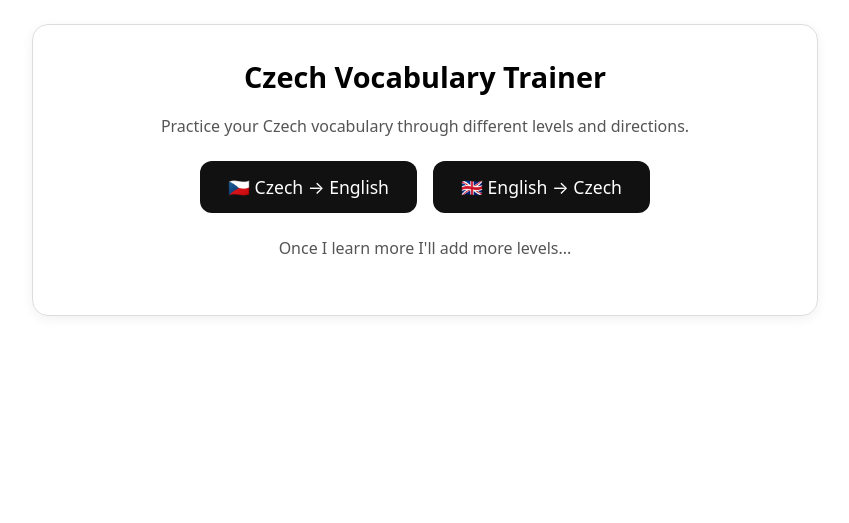
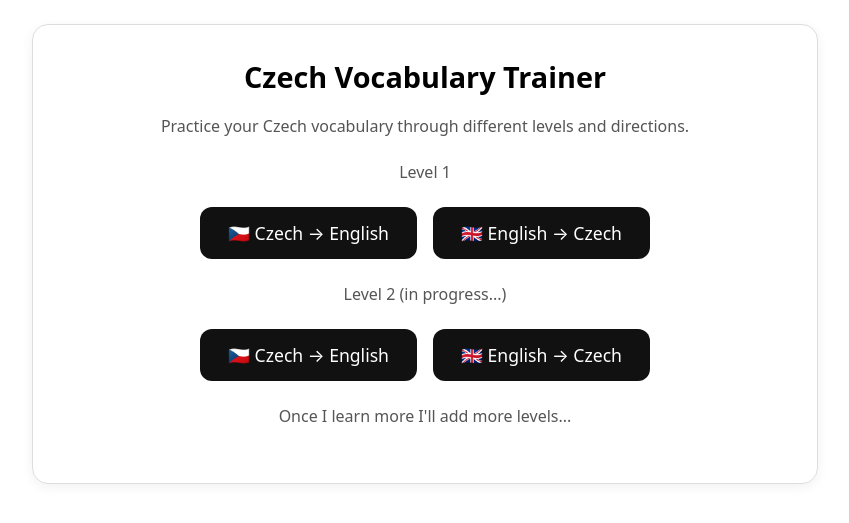
Before and after one commit to ferzener/practice-czech, a PHP site: page / in a window 1280 px wide. Shown: the top 523 px of the page, without its empty margins (215-1064 px from the left). Run offline with PHP 8.4, Linux system fonts and the light colour scheme.

Commit message:
Update index.php

```diff
--- a/index.php
+++ b/index.php
@@ -23,9 +23,15 @@ mb_internal_encoding('UTF-8');
   <div class="card">
     <h1>Czech Vocabulary Trainer</h1>
     <p>Practice your Czech vocabulary through different levels and directions.</p>
+    <p>Level 1</p>
     <div class="buttons">
       <a href="/level1/Czech-to-English.php" class="button">🇨🇿 Czech → English</a>
       <a href="/level1/English-to-Czech.php" class="button">🇬🇧 English → Czech</a>
+    </div>
+    <p>Level 2 (in progress...)</p>
+    <div class="buttons">
+      <a href="/level2/Czech-to-English.php" class="button">🇨🇿 Czech → English</a>
+      <a href="/level2/English-to-Czech.php" class="button">🇬🇧 English → Czech</a>
     </div>
     <p>Once I learn more I'll add more levels...</p>
   </div>
```
